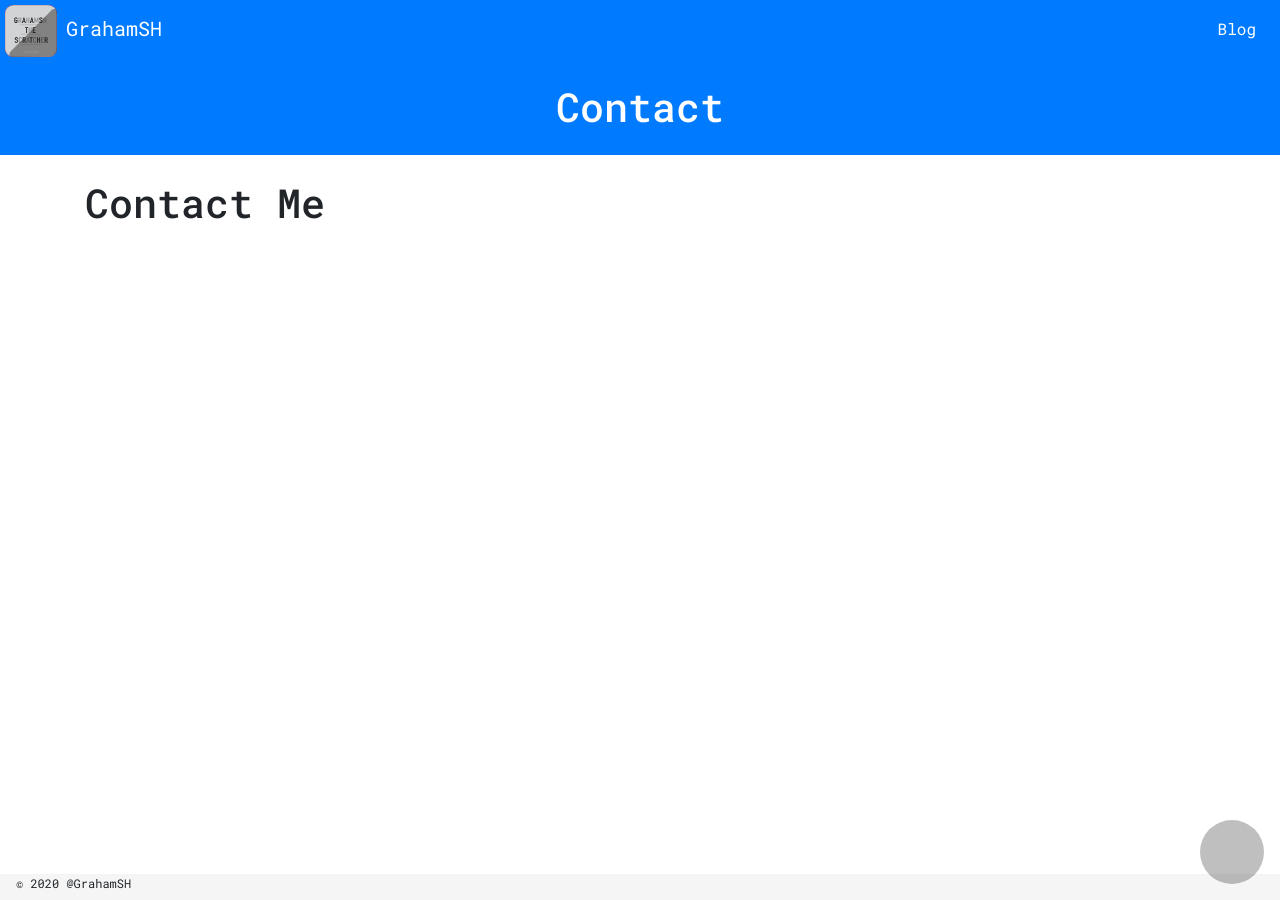
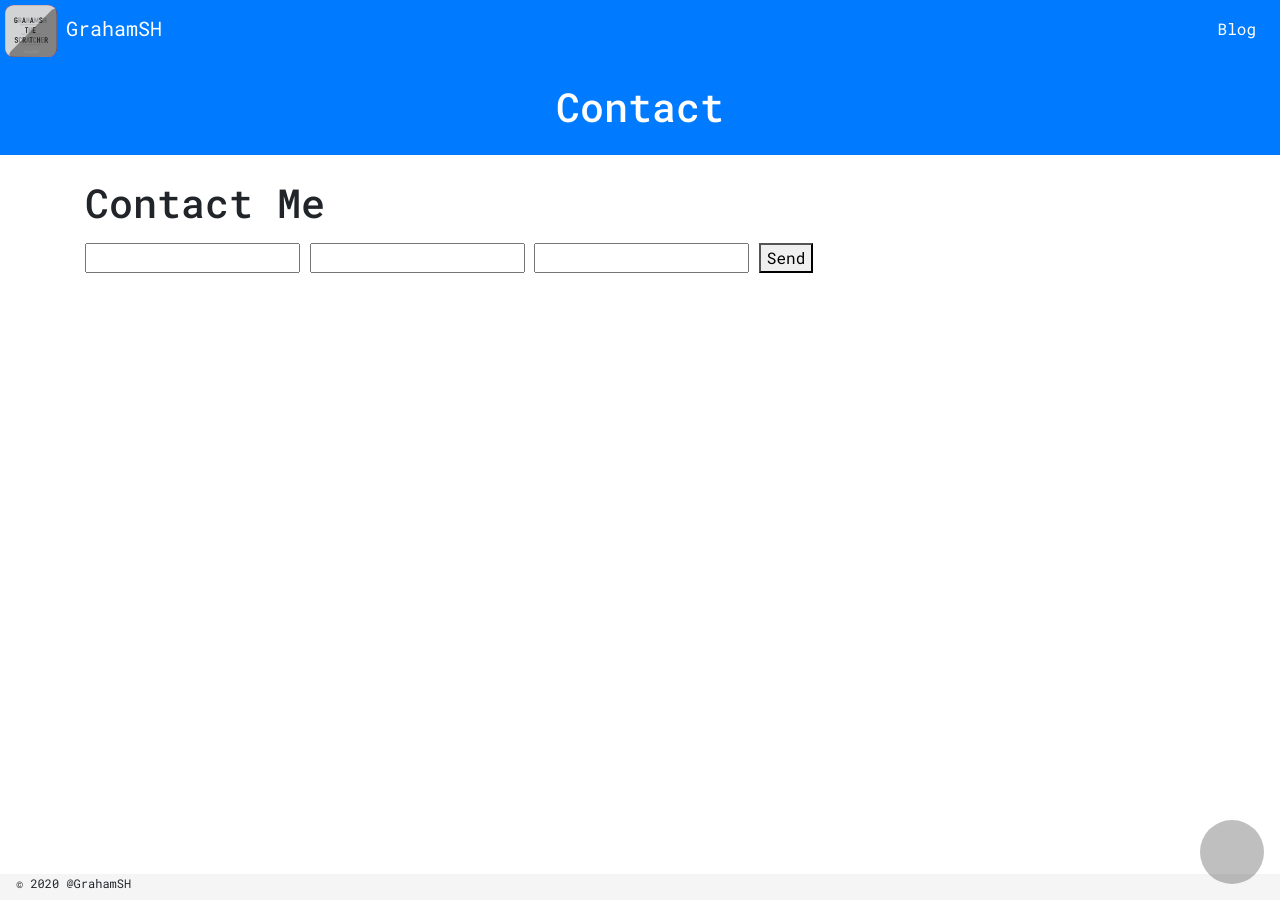
Before and after one commit to fossabot/grahamsh-llk.github.io, a Jekyll site: the page built from site/contact.md, in a window 1280 px wide. Built offline with Jekyll 4.4.1, drawn with Linux system fonts in a browser that asks for light colours.

Commit message:
Update contact.md

```diff
--- a/site/contact.md
+++ b/site/contact.md
@@ -5,3 +5,11 @@
 ---
 
 # Contact Me
+<form action="https://getform.io/f/8cf2d7d8-dc8d-4e8e-b955-ffef0907b10a" method="POST">
+
+  <input type="text" name="name">
+  <input type="email" name="email">
+  <input type="text" name="message">
+  <button type="submit">Send</button>
+
+</form>
```
